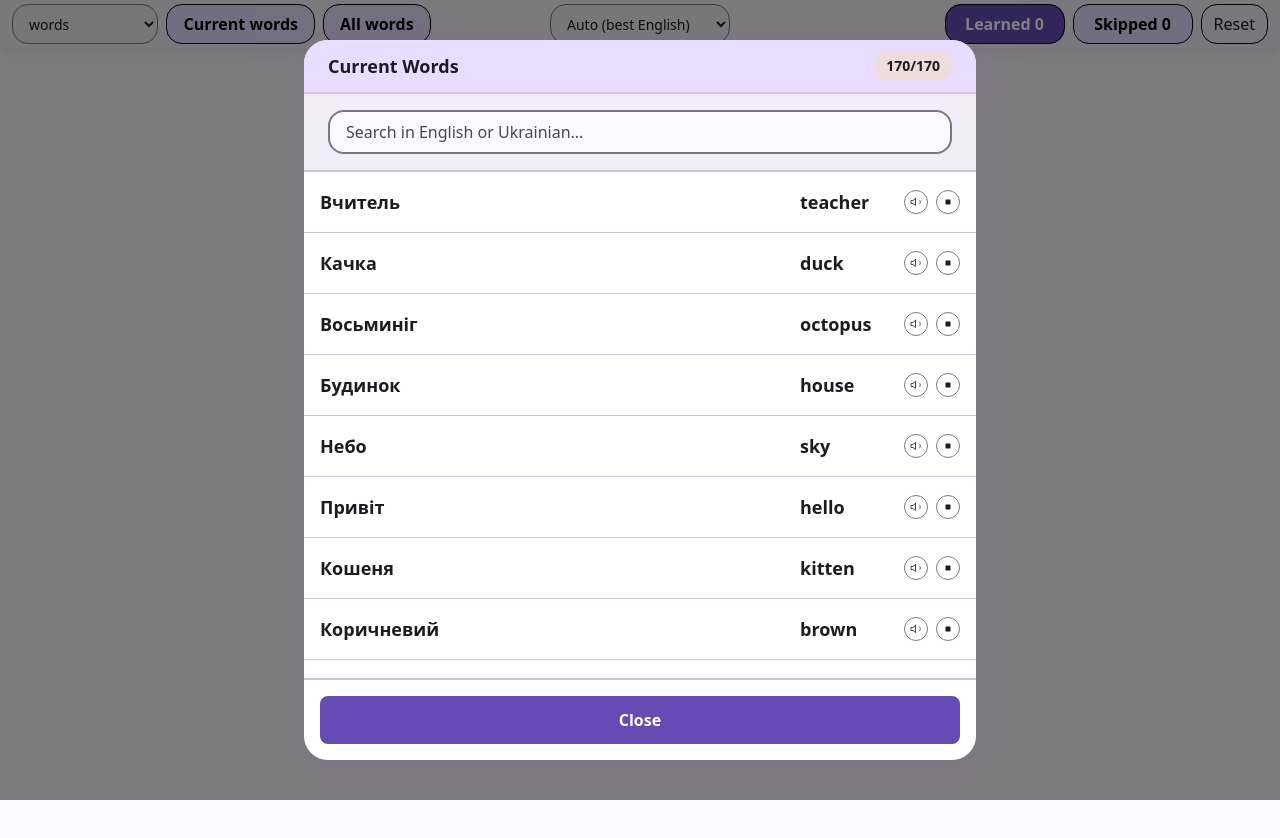
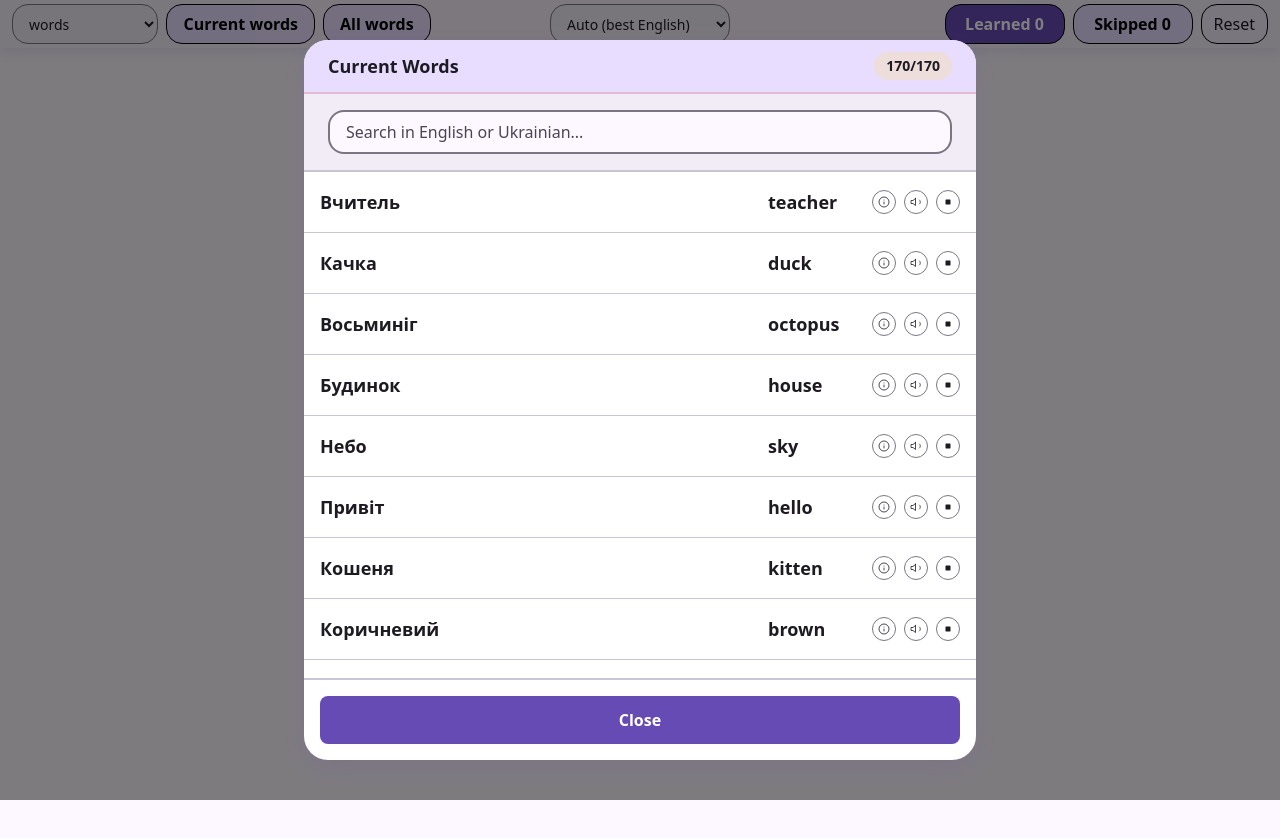
Before and after one commit to chemiboxs/english-learner-app, a React (Vite) app: page / in a window 1280 px wide. Both pictures are taken after a click on the button "Current words". Shown: the top 838 px of the page. Built offline with nearby package versions, Linux system fonts and the light colour scheme.

Commit message:
tooltip size

```diff
--- a/src/components/WordsList.tsx
+++ b/src/components/WordsList.tsx
@@ -1,4 +1,4 @@
-import React, { useState, useEffect } from 'react';
+import React, { useState, useEffect, useRef } from 'react';
 import { createPortal } from 'react-dom';
 import { Word } from '../types/vocabulary';
 import { selectRandomPhrases } from '../utils/phraseSelector';
@@ -12,6 +12,18 @@ interface WordsListProps {
   type?: 'learned' | 'skipped';
 }
 
+interface TooltipState {
+  rect: DOMRect;
+  word: Word;
+}
+
+interface ComputedTooltipPosition {
+  left: number;
+  top: number;
+  maxHeight?: number;
+  placement: 'top' | 'bottom';
+}
+
 export const WordsList: React.FC<WordsListProps> = ({
   words,
   isOpen,
@@ -21,6 +33,7 @@ export const WordsList: React.FC<WordsListProps> = ({
 }) => {
   const { speak, cancel } = useSpeech();
   const [searchQuery, setSearchQuery] = useState('');
+  const tooltipRef = useRef<HTMLDivElement>(null);
 
   useEffect(() => {
   if (isOpen) {
@@ -29,10 +42,9 @@ export const WordsList: React.FC<WordsListProps> = ({
 }, [isOpen, type]);
 
   // Tooltip state (word + rect)
-  const [tooltipTarget, setTooltipTarget] = useState<{
-    rect: DOMRect;
-    word: Word;
-  } | null>(null);
+  const [tooltipTarget, setTooltipTarget] = useState<TooltipState | null>(null);
+  const [tooltipPosition, setTooltipPosition] = useState<ComputedTooltipPosition | null>(null);
+  const [tooltipMeasured, setTooltipMeasured] = useState(false);
 
   // Handle Escape key
   useEffect(() => {
@@ -47,6 +59,118 @@ export const WordsList: React.FC<WordsListProps> = ({
       return () => document.removeEventListener('keydown', handleEscape);
     }
   }, [isOpen, onClose]);
+
+  //
+  // Tooltip rendering fix:
+  // The previous implementation returned null until tooltipPosition existed.
+  // This caused a render loop because tooltipPosition could only be calculated
+  // after the tooltip DOM element existed.
+  //
+  // New flow:
+  // 1. Render tooltip invisibly with a fallback position.
+  // 2. Measure real tooltip dimensions using tooltipRef.
+  // 3. Calculate the correct viewport-aware position.
+  // 4. Re-render tooltip in the final position.
+  //
+
+  // Calculate tooltip position with intelligent viewport awareness
+  const calculateTooltipPosition = (
+    triggerRect: DOMRect,
+    tooltipRect: DOMRect
+  ): ComputedTooltipPosition => {
+    const GAP = 8;
+    const PADDING = 16;
+
+    const viewportWidth = window.innerWidth;
+    const viewportHeight = window.innerHeight;
+
+    // Calculate available vertical space
+    const spaceBelow = viewportHeight - triggerRect.bottom - GAP;
+    const spaceAbove = triggerRect.top - GAP;
+
+    const fitsBelow = tooltipRect.height <= spaceBelow;
+    const fitsAbove = tooltipRect.height <= spaceAbove;
+
+    let placement: 'top' | 'bottom';
+
+    if (fitsBelow) {
+      placement = 'bottom';
+    } else if (fitsAbove) {
+      placement = 'top';
+    } else {
+      // Use the side with more available space
+      placement = spaceBelow >= spaceAbove ? 'bottom' : 'top';
+    }
+
+    let maxHeight: number | undefined;
+
+    // Enable scrolling only when the tooltip cannot fit naturally
+    if (!fitsBelow && !fitsAbove) {
+      maxHeight = Math.max(
+        150,
+        placement === 'bottom' ? spaceBelow - PADDING : spaceAbove - PADDING
+      );
+    }
+
+    const tooltipHeight = maxHeight ?? tooltipRect.height;
+
+    let top =
+      placement === 'bottom'
+        ? triggerRect.bottom + GAP
+        : triggerRect.top - tooltipHeight - GAP;
+
+    // Keep tooltip inside viewport vertically
+    if (top < PADDING) {
+      top = PADDING;
+    }
+
+    if (top + tooltipHeight > viewportHeight - PADDING) {
+      top = viewportHeight - tooltipHeight - PADDING;
+    }
+
+    // Horizontal positioning
+    let left = triggerRect.left + triggerRect.width / 2;
+
+    const halfWidth = tooltipRect.width / 2;
+
+    if (left - halfWidth < PADDING) {
+      left = halfWidth + PADDING;
+    }
+
+    if (left + halfWidth > viewportWidth - PADDING) {
+      left = viewportWidth - halfWidth - PADDING;
+    }
+
+    return {
+      left,
+      top,
+      maxHeight,
+      placement,
+    };
+  };
+
+  // Measure tooltip and compute position after it renders
+  useEffect(() => {
+    if (!tooltipTarget) {
+      setTooltipPosition(null);
+      setTooltipMeasured(false);
+      return;
+    }
+
+    // Wait until tooltip is mounted in DOM before measuring
+    requestAnimationFrame(() => {
+      if (!tooltipRef.current) {
+        return;
+      }
+
+      const tooltipRect = tooltipRef.current.getBoundingClientRect();
+
+      const position = calculateTooltipPosition(tooltipTarget.rect, tooltipRect);
+
+      setTooltipPosition(position);
+      setTooltipMeasured(true);
+    });
+  }, [tooltipTarget]);
 
   if (!isOpen) return null;
 
@@ -78,64 +202,91 @@ export const WordsList: React.FC<WordsListProps> = ({
     }
   };
 
-  // Handlers to show/hide tooltip based on the row element
-  const showTooltipForRow = (rowEl: HTMLElement | null, word: Word | null) => {
-    if (rowEl && word) {
-      const rect = rowEl.getBoundingClientRect();
+  // Handlers to show/hide tooltip based on the info icon element
+  const showTooltipForIcon = (iconEl: HTMLElement | null, word: Word | null) => {
+    if (iconEl && word) {
+      const rect = iconEl.getBoundingClientRect();
       setTooltipTarget({ rect, word });
     } else {
       setTooltipTarget(null);
+      setTooltipPosition(null);
+      setTooltipMeasured(false);
     }
   };
 
   // Portal tooltip rendering
   const renderTooltipPortal = () => {
-    if (!tooltipTarget) return null;
-    const { rect, word } = tooltipTarget;
+    if (!tooltipTarget) {
+      return null;
+    }
+
+    const { word, rect } = tooltipTarget;
+
+    // Use fallback position during first render
+    const left = tooltipPosition?.left ?? rect.left + rect.width / 2;
+    const top = tooltipPosition?.top ?? rect.bottom + 8;
+    const maxHeight = tooltipPosition?.maxHeight;
+
     const alternatives = (word as any).alternatives || [];
     const phrases = (word as any).phrases || [];
+
     const displayPhrases = selectRandomPhrases(phrases, 6);
-
-    const tooltipWidth = 360;
-    const padding = 12;
-
-    let left = rect.left + rect.width / 2;
-    let top = rect.bottom + 8;
-
-    // keep tooltip inside visible viewport
-    if (left - tooltipWidth / 2 < padding) {
-      left = tooltipWidth / 2 + padding;
-    }
-
-    if (left + tooltipWidth / 2 > window.innerWidth - padding) {
-      left = window.innerWidth - tooltipWidth / 2 - padding;
-    }
-
-    // if there is no space below, show above the row
-    const estimatedHeight = 280;
-
-    if (top + estimatedHeight > window.innerHeight - padding) {
-      top = rect.top - estimatedHeight - 8;
-    }
 
     const tooltip = (
       <div
+        ref={tooltipRef}
         role="tooltip"
         style={{
           position: 'fixed',
           left,
           top,
           transform: 'translateX(-50%)',
-          width: tooltipWidth,
-          maxWidth: `calc(100vw - ${padding * 2}px)`,
+          width: 468,
+          maxWidth: 'calc(100vw - 32px)',
           zIndex: 99999,
+          pointerEvents: 'auto',
+          // Hide tooltip only during the measuring phase
+          // to prevent visual jump
+          visibility: tooltipMeasured ? 'visible' : 'hidden',
         }}
-        className="bg-surface-container-lowest text-on-surface border border-outline rounded-md p-3 shadow-lg whitespace-normal text-lg"
+        className="
+          bg-surface-container-lowest
+          text-on-surface
+          border
+          border-outline
+          rounded-md
+          shadow-lg
+          overflow-hidden
+        "
+        onMouseEnter={() => {
+          // Keep tooltip visible while hovering inside it
+        }}
+        onMouseLeave={() => {
+          // Hide tooltip after leaving tooltip area
+          setTooltipTarget(null);
+          setTooltipPosition(null);
+          setTooltipMeasured(false);
+        }}
       >
-        {/* Use the same font family and size as the words list */}
+        <div
+          style={
+            maxHeight
+              ? {
+                  maxHeight,
+                  overflowY: 'auto',
+                }
+              : undefined
+          }
+          className="
+            p-3
+            whitespace-normal
+            text-lg
+          "
+        >
           {alternatives && alternatives.length > 0 && (
             <div className="mb-2">
               <div className="text-lg font-bold">Alternatives</div>
+
               <div className="text-lg mt-1">{alternatives.join(', ')}</div>
             </div>
           )}
@@ -143,6 +294,7 @@ export const WordsList: React.FC<WordsListProps> = ({
           {displayPhrases && displayPhrases.length > 0 && (
             <div>
               <div className="text-lg font-bold">Phrases</div>
+
               <div className="text-lg mt-1 space-y-1">
                 {displayPhrases.map((p: string, i: number) => (
                   <div key={i}>• {p}</div>
@@ -150,6 +302,7 @@ export const WordsList: React.FC<WordsListProps> = ({
               </div>
             </div>
           )}
+        </div>
       </div>
     );
 
@@ -265,10 +418,12 @@ export const WordsList: React.FC<WordsListProps> = ({
                     key={word.id}
                     tabIndex={0}
                     className="p-4 hover:bg-surface-container transition-colors group relative"
-                    onMouseEnter={(e) => showTooltipForRow(e.currentTarget as HTMLElement, hasTooltip ? word : null)}
-                    onMouseLeave={() => showTooltipForRow(null, null)}
-                    onFocus={(e) => showTooltipForRow(e.currentTarget as HTMLElement, hasTooltip ? word : null)}
-                    onBlur={() => showTooltipForRow(null, null)}
+                    onFocus={() => {
+                      // Focus on row but don't show tooltip
+                    }}
+                    onBlur={() => {
+                      // Blur on row
+                    }}
                   >
                     <div className="flex items-center gap-3">
                       <p className="text-on-surface font-bold text-lg flex-1">
@@ -278,6 +433,13 @@ export const WordsList: React.FC<WordsListProps> = ({
                         <p className="text-on-surface font-bold text-lg w-24">
                           {word.english}
                         </p>
+                        {hasTooltip && (
+                          <InfoButton
+                            word={word}
+                            onHover={(el) => showTooltipForIcon(el, word)}
+                            onLeave={() => showTooltipForIcon(null, null)}
+                          />
+                        )}
                         <PlayButton
                           word={word.english}
                           onSpeak={() => pronounceWord(word.english)}
@@ -310,6 +472,82 @@ export const WordsList: React.FC<WordsListProps> = ({
       {/* Tooltip portal rendered above everything */}
       {renderTooltipPortal()}
     </div>
+  );
+};
+
+interface InfoButtonProps {
+  word: Word;
+  onHover: (el: HTMLElement | null) => void;
+  onLeave: () => void;
+}
+
+const InfoButton: React.FC<InfoButtonProps> = ({ word, onHover, onLeave }) => {
+  const [hover, setHover] = useState(false);
+  const infoButtonRef = useRef<HTMLButtonElement>(null);
+
+  const hoverBg = 'var(--surface-container-high, rgba(0,0,0,0.06))';
+  const hoverColor = 'var(--on-surface, inherit)';
+
+  return (
+    <button
+      ref={infoButtonRef}
+      className="
+        w-6
+        h-6
+        p-0
+        rounded-full
+        bg-transparent
+        text-on-surface
+        border border-outline
+        transition-colors
+        flex items-center justify-center
+        flex-shrink-0
+        hover:border-on-surface
+      "
+      aria-label={`Info about: ${word.english}`}
+      onMouseEnter={() => {
+        setHover(true);
+        if (infoButtonRef.current) {
+          onHover(infoButtonRef.current);
+        }
+      }}
+      onMouseLeave={() => {
+        setHover(false);
+        onLeave();
+      }}
+      onFocus={() => {
+        if (infoButtonRef.current) {
+          onHover(infoButtonRef.current);
+        }
+      }}
+      onBlur={() => {
+        onLeave();
+      }}
+      style={
+        hover
+          ? { backgroundColor: hoverBg, color: hoverColor }
+          : { backgroundColor: 'transparent' }
+      }
+    >
+      <svg
+        width="12"
+        height="12"
+        viewBox="0 0 24 24"
+        fill="none"
+        xmlns="http://www.w3.org/2000/svg"
+        aria-hidden="true"
+        focusable="false"
+        style={{ display: 'block' }}
+      >
+        <circle cx="12" cy="12" r="10" stroke="currentColor" strokeWidth="1.6" />
+        <path
+          d="M12 16v-4M12 8h0"
+          stroke="currentColor"
+          strokeWidth="1.6"
+          strokeLinecap="round"
+        />
+      </svg>
+    </button>
   );
 };
 
```
Lines whose indentation alone changed are shown as unchanged.
